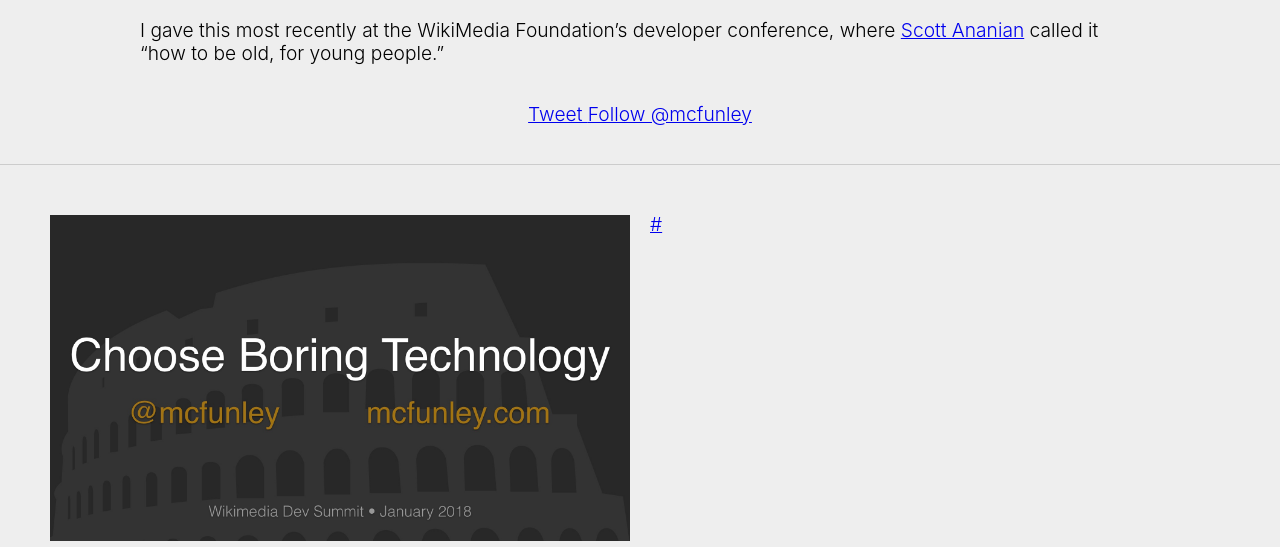
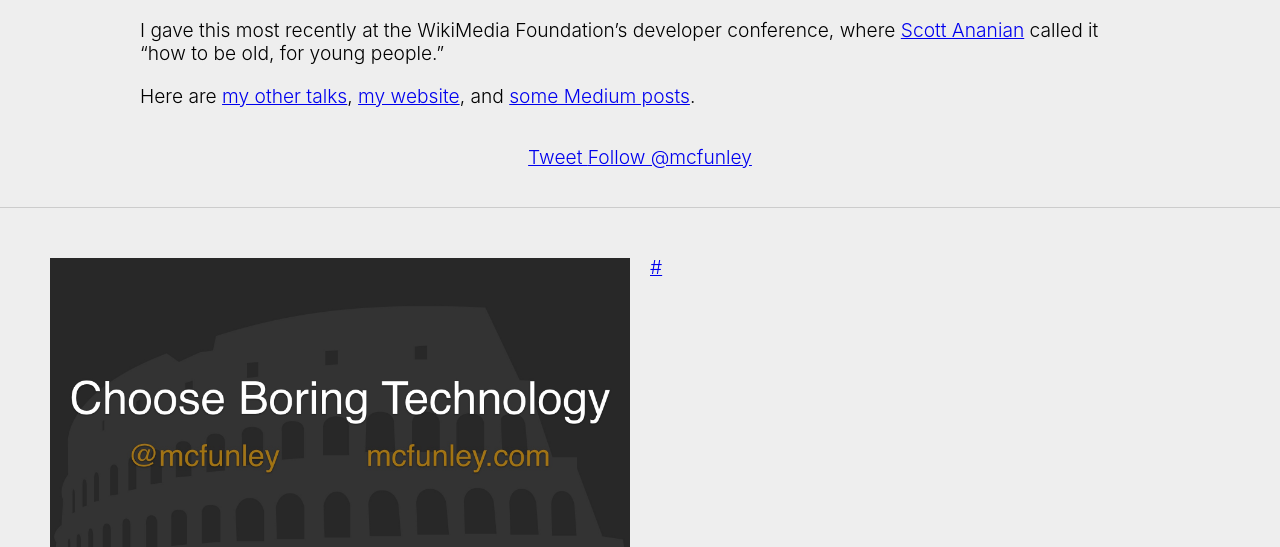
Before and after one commit to mcfunley/boringtechnology.club, a plain HTML site: page index.html in a window 1280 px wide. Shown: the part 185-732 px from the top of the page. Drawn offline with Linux system fonts and the light colour scheme.

Commit message:
adding some links

```diff
--- a/index.html
+++ b/index.html
@@ -15,6 +15,11 @@
         This is the spoken word version of my essay, <a href="http://mcfunley.com/choose-boring-technology">Choose Boring Technology</a>. I have largely come to terms with it and the reality that I will never escape its popularity. </p>
       <p>
         I gave this most recently at the WikiMedia Foundation&rsquo;s developer conference, where <a href="https://twitter.com/cscottnet">Scott Ananian</a> called it &ldquo;how to be old, for young people.&rdquo;
+      </p>
+      <p>
+        Here are <a href="https://speakerdeck.com/mcfunley">my other talks</a>,
+        <a href="http://mcfunley.com">my website</a>, and
+        <a href="https://medium.com/@mcfunley/latest">some Medium posts</a>.
       </p>
 
       <div class="share">
```
